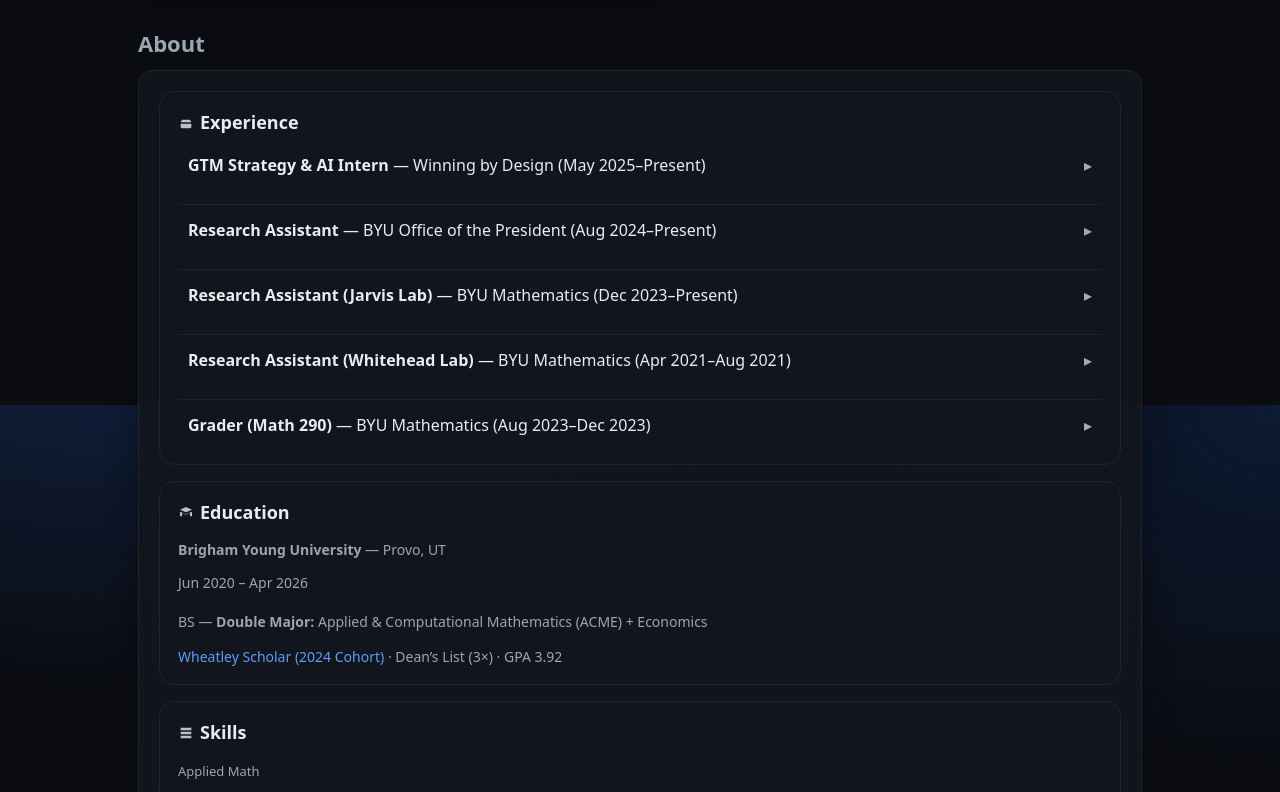
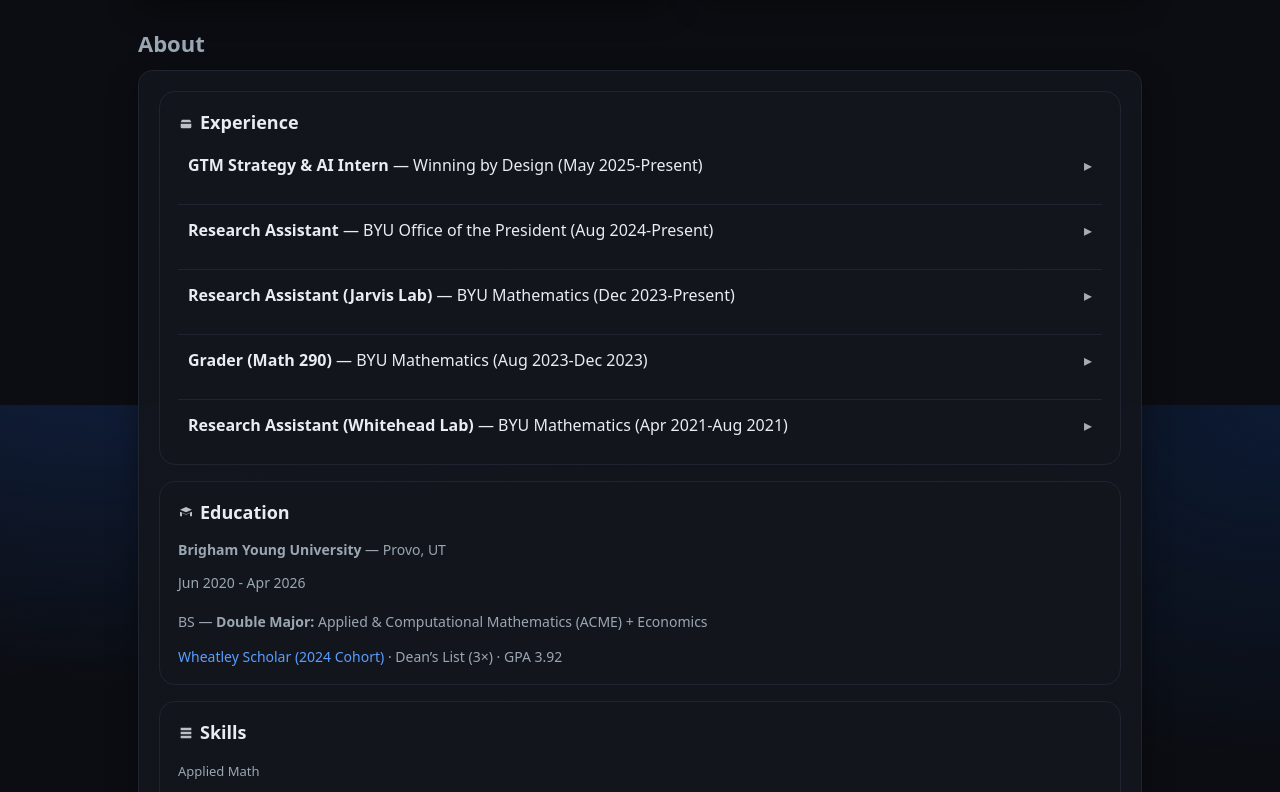
Before and after one commit to jpatrickb/jpatrickb.github.io, a React (Vite) app: page / in a window 1280 px wide. Shown: the part 395-1187 px from the top of the page. Built offline with nearby package versions, Linux system fonts and the light colour scheme.

Commit message:
Switched experience order

```diff
--- a/src/pages/Home.tsx
+++ b/src/pages/Home.tsx
@@ -30,7 +30,7 @@
             </h3>
             <details className="details-row">
               <summary>
-                <span><strong>GTM Strategy & AI Intern</strong> — Winning by Design (May 2025–Present)</span>
+                <span><strong>GTM Strategy & AI Intern</strong> — Winning by Design (May 2025-Present)</span>
                 <span className="chevron" aria-hidden>▸</span>
               </summary>
               <p style={{color: 'var(--muted)'}}>
@@ -39,7 +39,7 @@
             </details>
             <details className="details-row">
               <summary>
-                <span><strong>Research Assistant</strong> — BYU Office of the President (Aug 2024–Present)</span>
+                <span><strong>Research Assistant</strong> — BYU Office of the President (Aug 2024-Present)</span>
                 <span className="chevron" aria-hidden>▸</span>
               </summary>
               <p style={{color: 'var(--muted)'}}>
@@ -48,7 +48,7 @@
             </details>
             <details className="details-row">
               <summary>
-                <span><strong>Research Assistant (Jarvis Lab)</strong> — BYU Mathematics (Dec 2023–Present)</span>
+                <span><strong>Research Assistant (Jarvis Lab)</strong> — BYU Mathematics (Dec 2023-Present)</span>
                 <span className="chevron" aria-hidden>▸</span>
               </summary>
               <p style={{color: 'var(--muted)'}}>
@@ -57,21 +57,21 @@
             </details>
             <details className="details-row">
               <summary>
-                <span><strong>Research Assistant (Whitehead Lab)</strong> — BYU Mathematics (Apr 2021–Aug 2021)</span>
+                <span><strong>Grader (Math 290)</strong> — BYU Mathematics (Aug 2023-Dec 2023)</span>
+                <span className="chevron" aria-hidden>▸</span>
+              </summary>
+              <p style={{color: 'var(--muted)'}}>
+                Graded and mentored students in proofs (logic, sets, discrete, number theory).
+              </p>
+            </details>
+            <details className="details-row">
+              <summary>
+                <span><strong>Research Assistant (Whitehead Lab)</strong> — BYU Mathematics (Apr 2021-Aug 2021)</span>
                 <span className="chevron" aria-hidden>▸</span>
               </summary>
               <p style={{color: 'var(--muted)'}}>
                 Authored documentation for Bayesian statistical sampling workflows with geologic computing software in Python. See results:
                 <a href="https://tsunami.byu.edu/whitehead-lab" target="_blank" rel="noreferrer"> tsunami.byu.edu/whitehead-lab</a>.
-              </p>
-            </details>
-            <details className="details-row">
-              <summary>
-                <span><strong>Grader (Math 290)</strong> — BYU Mathematics (Aug 2023–Dec 2023)</span>
-                <span className="chevron" aria-hidden>▸</span>
-              </summary>
-              <p style={{color: 'var(--muted)'}}>
-                Graded and mentored students in proofs (logic, sets, discrete, number theory).
               </p>
             </details>
           </article>
@@ -82,7 +82,7 @@
               Education
             </h3>
             <p style={{margin: '6px 0 0'}}><strong>Brigham Young University</strong> — Provo, UT</p>
-            <p style={{margin: '4px 0', color: 'var(--muted)'}}>Jun 2020 – Apr 2026</p>
+            <p style={{margin: '4px 0', color: 'var(--muted)'}}>Jun 2020 - Apr 2026</p>
             <p style={{margin: '6px 0 0'}}>BS — <strong>Double Major:</strong> Applied & Computational Mathematics (ACME) + Economics</p>
             <p style={{margin: '6px 0 0'}}>
               <a href="https://wheatley.byu.edu/student-scholars" target="_blank" rel="noreferrer">Wheatley Scholar (2024 Cohort)</a> · Dean’s List (3×) · GPA 3.92
```
